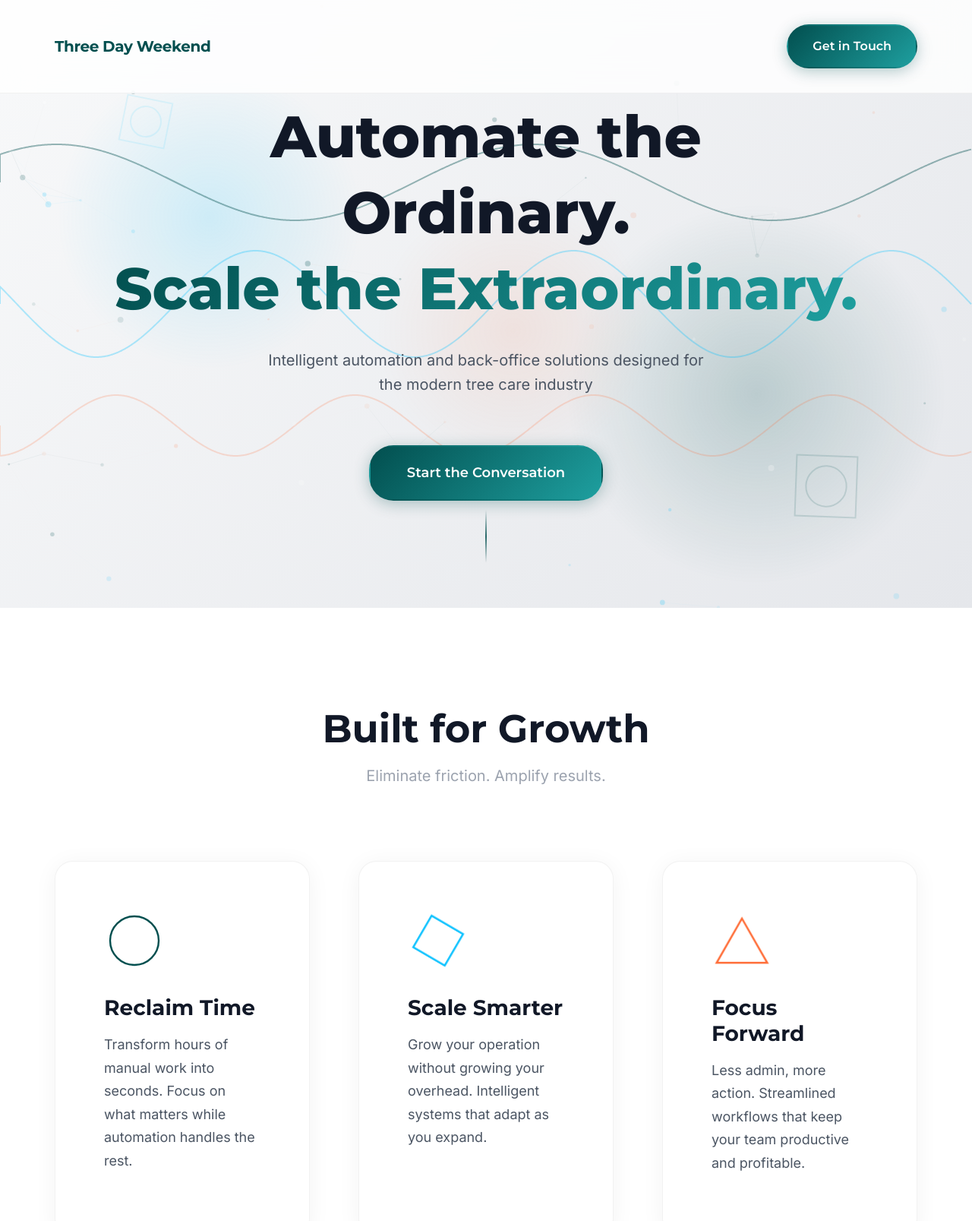
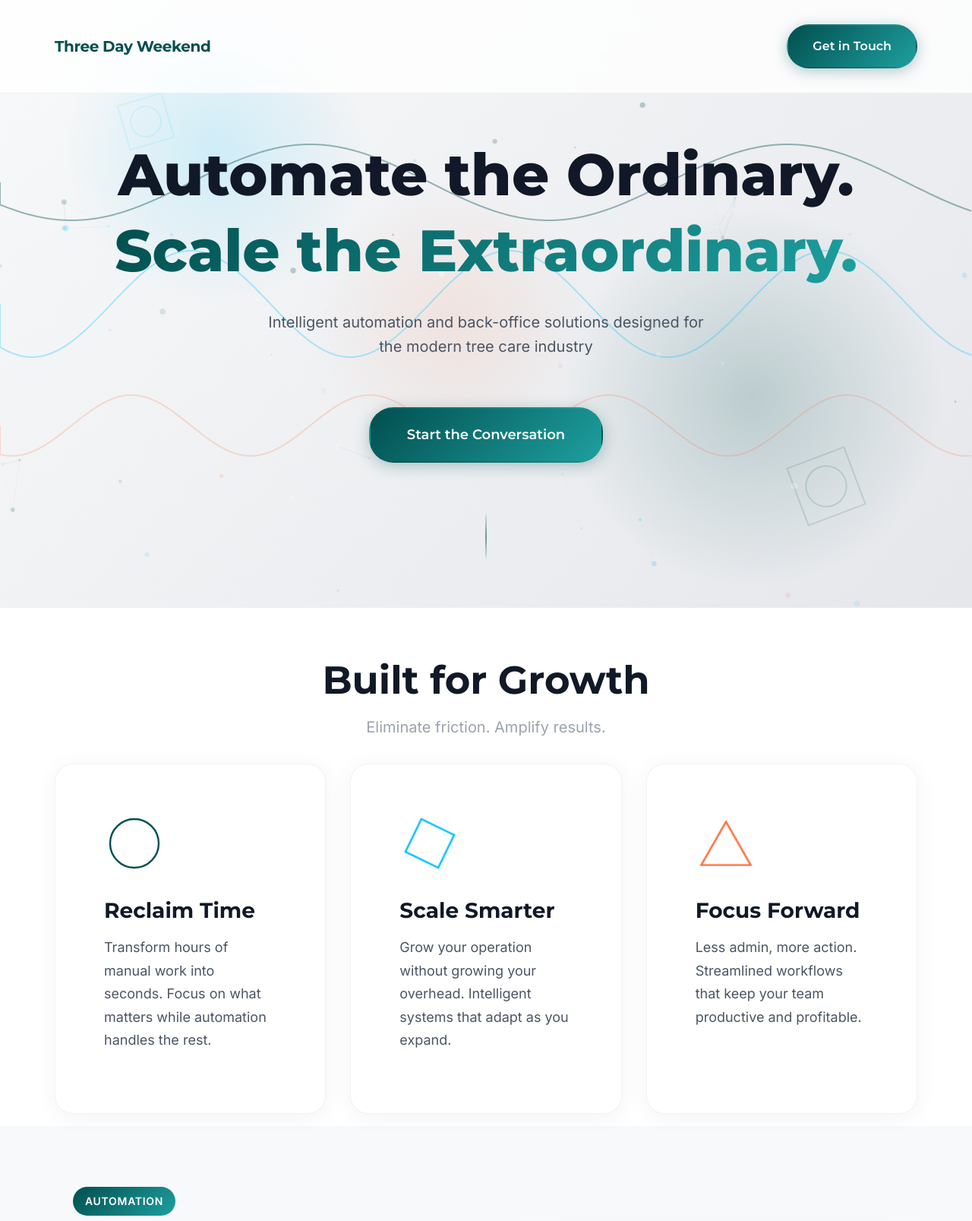
Before and after one commit to 3daywknd/website, a plain HTML site: page index.html in a window 1280 px wide. Shown: the top 1607 px of the page at 76% size. Drawn offline with Linux system fonts and the light colour scheme.

Commit message:
adjust spacing and animations: tighten layout, fix hero title line break, slow canvas animations

```diff
--- a/css/style.css
+++ b/css/style.css
@@ -253,7 +253,7 @@ a {
     position: relative;
     z-index: 2;
     text-align: center;
-    padding: var(--spacing-2xl) 0;
+    padding: var(--spacing-md) 0;
 }
 
 .hero-title {
@@ -272,7 +272,6 @@ a {
 
 .hero-title .line:nth-child(1) { animation-delay: 0.2s; }
 .hero-title .line:nth-child(2) { animation-delay: 0.4s; }
-.hero-title .line:nth-child(3) { animation-delay: 0.6s; }
 
 .gradient-text {
     background: var(--gradient-primary);
@@ -323,7 +322,7 @@ a {
 .section-header {
     text-align: center;
     max-width: 800px;
-    margin: 0 auto var(--spacing-xl);
+    margin: 0 auto var(--spacing-md);
 }
 
 .section-title {
@@ -340,14 +339,14 @@ a {
    ============================================ */
 
 .value-props {
-    padding: var(--spacing-2xl) 0;
+    padding: var(--spacing-lg) 0 var(--spacing-sm) 0;
     background: var(--color-white);
 }
 
 .cards-grid {
     display: grid;
     grid-template-columns: repeat(auto-fit, minmax(320px, 1fr));
-    gap: var(--spacing-lg);
+    gap: var(--spacing-md);
 }
 
 .card {
@@ -451,16 +450,16 @@ a {
    ============================================ */
 
 .features {
-    padding: var(--spacing-2xl) 0 var(--spacing-sm) 0;
+    padding: var(--spacing-sm) 0 var(--spacing-sm) 0;
     background: var(--color-off-white);
 }
 
 .feature-row {
     display: grid;
     grid-template-columns: 1fr 1fr;
-    gap: var(--spacing-xl);
+    gap: var(--spacing-md);
     align-items: center;
-    margin-bottom: var(--spacing-xl);
+    margin-bottom: var(--spacing-md);
 }
 
 .feature-row.reverse {
@@ -662,7 +661,7 @@ a {
    ============================================ */
 
 .stats {
-    padding: var(--spacing-sm) 0 var(--spacing-2xl) 0;
+    padding: var(--spacing-sm) 0 var(--spacing-sm) 0;
     background: var(--gradient-mesh), var(--color-white);
 }
 
@@ -707,7 +706,7 @@ a {
 
 .cta-section {
     position: relative;
-    padding: var(--spacing-2xl) 0;
+    padding: var(--spacing-lg) 0;
     background: var(--color-black);
     overflow: hidden;
 }
@@ -746,7 +745,7 @@ a {
    ============================================ */
 
 .footer {
-    padding: var(--spacing-xl) 0 var(--spacing-md);
+    padding: var(--spacing-md) 0 var(--spacing-sm);
     background: var(--color-charcoal);
     color: var(--color-white);
 }
--- a/index.html
+++ b/index.html
@@ -40,8 +40,7 @@
         <div class="hero-content">
             <div class="container">
                 <h1 class="hero-title">
-                    <span class="line">Automate the</span>
-                    <span class="line">Ordinary.</span>
+                    <span class="line">Automate the Ordinary.</span>
                     <span class="line gradient-text">Scale the Extraordinary.</span>
                 </h1>
                 <p class="hero-subtitle">Intelligent automation and back-office solutions designed for the modern tree care industry</p>
--- a/js/canvas-effects.js
+++ b/js/canvas-effects.js
@@ -63,8 +63,8 @@ class CanvasEffect {
                 x: Math.random() * this.canvas.width,
                 y: Math.random() * this.canvas.height,
                 size: Math.random() * 3 + 1,
-                speedX: (Math.random() - 0.5) * 0.5,
-                speedY: (Math.random() - 0.5) * 0.5,
+                speedX: (Math.random() - 0.5) * 0.2,
+                speedY: (Math.random() - 0.5) * 0.2,
                 color: this.getRandomColor(),
                 opacity: Math.random() * 0.5 + 0.2
             });
@@ -77,21 +77,21 @@ class CanvasEffect {
                 y: this.canvas.height * 0.3,
                 length: 0.01,
                 amplitude: 50,
-                frequency: 0.01,
+                frequency: 0.004,
                 color: this.colors.primary
             },
             {
                 y: this.canvas.height * 0.5,
                 length: 0.015,
                 amplitude: 70,
-                frequency: 0.015,
+                frequency: 0.006,
                 color: this.colors.secondary
             },
             {
                 y: this.canvas.height * 0.7,
                 length: 0.02,
                 amplitude: 40,
-                frequency: 0.02,
+                frequency: 0.008,
                 color: this.colors.accent
             }
         ];
@@ -183,7 +183,7 @@ class CanvasEffect {
                 radius: 200,
                 color1: 'rgba(0, 191, 255, 0.15)',
                 color2: 'rgba(0, 191, 255, 0)',
-                speed: 0.001
+                speed: 0.0004
             },
             {
                 x: this.canvas.width * 0.8,
@@ -191,7 +191,7 @@ class CanvasEffect {
                 radius: 250,
                 color1: 'rgba(2, 79, 79, 0.2)',
                 color2: 'rgba(2, 79, 79, 0)',
-                speed: 0.0015
+                speed: 0.0006
             },
             {
                 x: this.canvas.width * 0.5,
@@ -199,7 +199,7 @@ class CanvasEffect {
                 radius: 180,
                 color1: 'rgba(255, 107, 53, 0.1)',
                 color2: 'rgba(255, 107, 53, 0)',
-                speed: 0.002
+                speed: 0.0008
             }
         ];
 
@@ -232,14 +232,14 @@ class CanvasEffect {
                 x: this.canvas.width * 0.15,
                 y: this.canvas.height * 0.2,
                 size: 60,
-                rotation: timestamp * 0.0005,
+                rotation: timestamp * 0.0002,
                 color: 'rgba(0, 191, 255, 0.1)'
             },
             {
                 x: this.canvas.width * 0.85,
                 y: this.canvas.height * 0.8,
                 size: 80,
-                rotation: -timestamp * 0.0007,
+                rotation: -timestamp * 0.0003,
                 color: 'rgba(2, 79, 79, 0.15)'
             }
         ];
```
